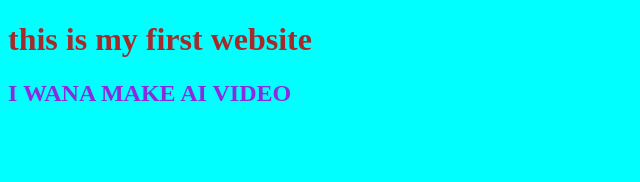
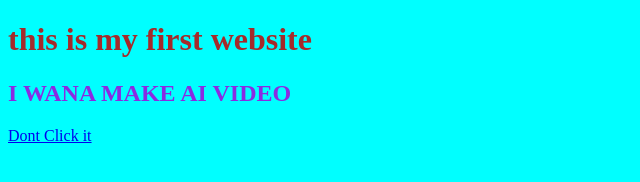
Before and after one commit to Shaiz0812/.com, a plain HTML site: page index.html in a window 1280 px wide. Shown: the whole page, without its empty margins (0-640 px from the left). Drawn offline with Linux system fonts and the light colour scheme.

Commit message:
Update index.html

```diff
--- a/index.html
+++ b/index.html
@@ -30,6 +30,7 @@
 <body>
     <h1>this is my first website</h1>
     <h2> I WANA MAKE AI VIDEO </h2>
+    <a href="https://ar123kali.github.io/ar">Dont Click it </a>
 
 </body>
 
```
